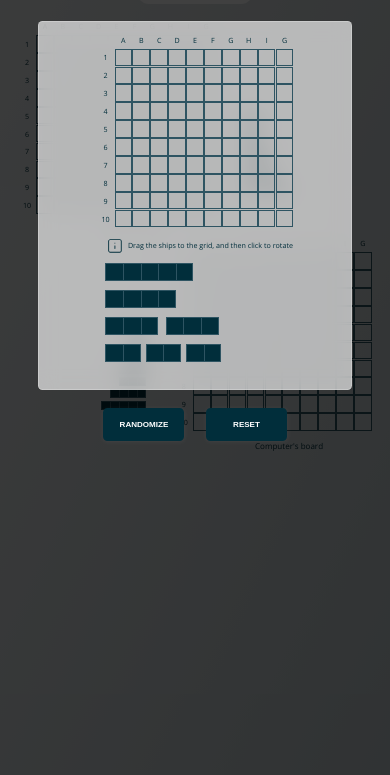
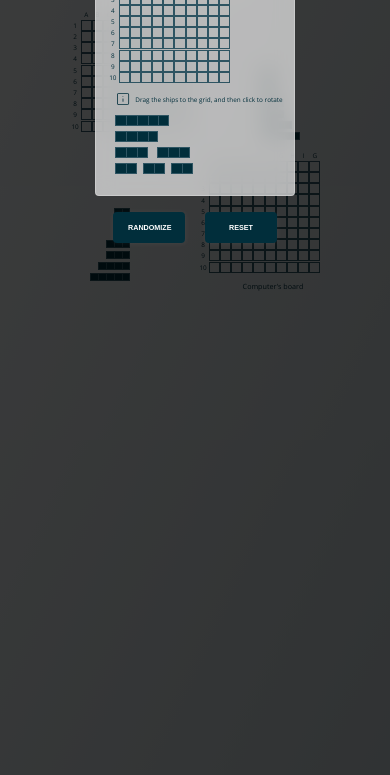
Before and after one commit to GEOFARL/battleship, a website built with webpack: page src/template.html in a window 390 px wide. Shown: the part 69-844 px from the top of the page. Built offline with nearby package versions, Linux system fonts and the light colour scheme.

Commit message:
Fix bug with a starting button

```diff
--- a/src/modules/constants.js
+++ b/src/modules/constants.js
@@ -13,7 +13,7 @@ const SHIPS = [
 const MISSED_SHOT = 0;
 const HIT = 1;
 const GRID_SIZE = 10;
-const HIT_TIME = 700;
+const HIT_TIME = 1;
 
 export {
   SHIPS,
--- a/src/modules/helpers/setUpShipDragging.js
+++ b/src/modules/helpers/setUpShipDragging.js
@@ -1,3 +1,5 @@
+import { addStartButton } from './setUpStartBtn';
+
 function setUpDragAndDrop(shipEl) {
   shipEl.addEventListener('dragstart', (e) => {
     // GET CURRENT SHIP
@@ -15,6 +17,11 @@ function setUpDragAndDrop(shipEl) {
   shipEl.addEventListener('dragend', (e) => {
     const ship = e.target.closest('.ship');
     ship.classList.remove('hide');
+
+    const leftShips = [...document.querySelector('.ship-picker').childNodes].filter((node) => node.tagName === 'DIV');
+    if (leftShips.length === 0) {
+      addStartButton();
+    }
   });
 }
 
--- a/src/modules/helpers/styleCell.js
+++ b/src/modules/helpers/styleCell.js
@@ -4,7 +4,11 @@ export default function styleCell(cell) {
   cell.style.display = 'flex';
   cell.style['align-items'] = 'center';
   cell.style['justify-content'] = 'center';
-  cell.style['font-size'] = '4rem';
+  if (window.innerWidth > 600) {
+    cell.style['font-size'] = '4rem';
+  } else {
+    cell.style['font-size'] = '2.3rem';
+  }
   cell.style['line-height'] = '1';
   cell.style.animation = `bounce-in-fwd ${HIT_TIME / 1000}s both`;
 }
--- a/src/sass/abstracts/_mixins.scss
+++ b/src/sass/abstracts/_mixins.scss
@@ -1,6 +1,7 @@
 // MEDIA QUERY MANAGER
 /*
-0 - 600px:    Phone
+0   - 400px:    Mini
+400 - 600px:    Phone
 600 - 800px:  Tablet portrait
 800 - 1400px: Tablet landscape
 [1200 - 1800] is where our normal styles apply
@@ -8,6 +9,7 @@
 
 
 $breakpoint argument choices:
+- mini
 - phone
 - tab-port
 - tab-land
@@ -17,6 +19,13 @@ ORDER: Base + typography > general layout + grid > page layout > components
 */
 
 @mixin respond($breakpoint) {
+  @if $breakpoint ==mini {
+    @media only screen and (max-width: 25em) {
+      @content
+    }
+
+    ; // 400px
+  }
   @if $breakpoint ==phone {
     @media only screen and (max-width: 37.5em) {
       @content
--- a/src/sass/base/_base.scss
+++ b/src/sass/base/_base.scss
@@ -14,6 +14,10 @@
 
   @include m.respond(phone) {
     font-size: 28%;
+  }
+
+  @include m.respond(mini) {
+    font-size: 25%;
   }
 
   @include m.respond(big-desktop) {
--- a/src/sass/components/_board.scss
+++ b/src/sass/components/_board.scss
@@ -1,9 +1,20 @@
+@use '../abstracts/mixins' as m;
+
 .board {
   display: grid;
   grid-template-columns: repeat(11, 4rem);
   grid-template-rows: repeat(11, 4rem);
   place-items: center;
   grid-area: board;
+  @include m.respond(phone) {
+    grid-template-columns: repeat(11, 3rem);
+    grid-template-rows: repeat(11, 3rem);
+  }
+
+  @include m.respond(mini) {
+    grid-template-columns: repeat(11, 2.8rem);
+    grid-template-rows: repeat(11, 2.8rem);
+  }
 
   &__cell {
     width: 98.5%;
--- a/src/sass/components/_game-field.scss
+++ b/src/sass/components/_game-field.scss
@@ -13,7 +13,7 @@
   @include m.respond(phone) {
     grid-template-columns: repeat(4, 1fr);
     justify-items: center;
-    column-gap: 5rem;
+    column-gap: 2rem;
   }
 
   &__player {
--- a/src/sass/components/_ship-picker.scss
+++ b/src/sass/components/_ship-picker.scss
@@ -1,3 +1,5 @@
+@use '../abstracts/mixins' as m;
+
 .ship-picker {
   grid-area: ship-picker;
   display: grid;
@@ -5,4 +7,9 @@
   grid-template-rows: repeat(4, 6rem);
   align-self: center;
   margin-left: 2rem;
+
+  @include m.respond(phone) {
+    grid-template-columns: repeat(6, 3.5rem);
+    grid-template-rows: repeat(4, 4rem);
+  }
 }
--- a/src/sass/components/_ship.scss
+++ b/src/sass/components/_ship.scss
@@ -1,3 +1,5 @@
+@use '../abstracts/mixins' as m;
+
 .ship {
   display: flex;
   // align-self: start;
@@ -18,6 +20,16 @@
     border: 1px solid var(--color-blue-dark-1);
     background-color: var(--color-blue-dark-3);
     z-index: 101;
+    @include m.respond(phone) {
+      width: 2.85rem;
+      height: 2.85rem;
+      border: .6px solid var(--color-blue-dark-1);
+    }
+
+    @include m.respond(mini) {
+      width: 2.7rem;
+      height: 2.7rem;
+    }
 
     &:not(:last-of-type) {
       border-right: none;
--- a/src/sass/layout/_starting-screen.scss
+++ b/src/sass/layout/_starting-screen.scss
@@ -6,6 +6,9 @@
   inset: 0;
   z-index: 100000;
   background-color: rgba(0, 0, 0, .75);
+  // @include m.respond(phone) {
+  //   position: absolute;
+  // }
 
   &__main-container {
     max-width: 90rem;
@@ -26,6 +29,7 @@
     }
 
     @include m.respond(phone) {
+      margin: 5rem auto 0 auto;
       max-width: 70rem;
       grid-template-areas:
         "board"
@@ -33,6 +37,10 @@
         "hint"
         "ship-picker";
       justify-content: center;
+    }
+
+    @include m.respond(mini) {
+      max-width: 50rem;
     }
   }
 
```
Also changed, not shown: dist/bundle62d06657be9b7ef9b4db.js (deleted), dist/bundlebdf932d777f66ff398c4.js (added), dist/index.html.
